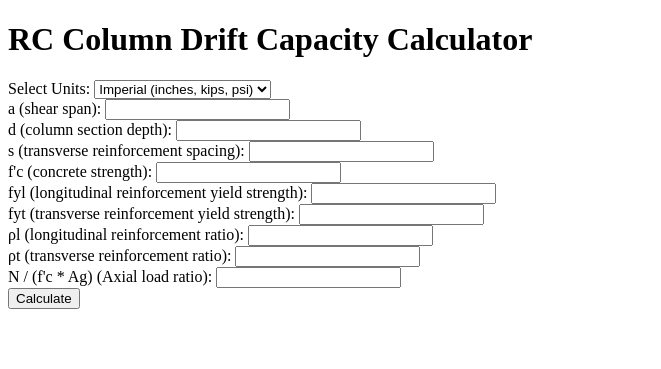
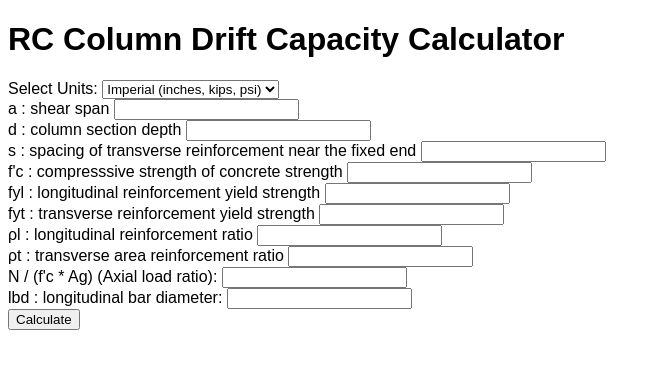
Before and after one commit to LiamPledger/Drift-Capacity-of-RC-Columns, a Flask app: page / in a window 1280 px wide. Shown: the top 369 px of the page, without its empty margins (0-661 px from the left). Run offline with Flask 3, Linux system fonts and the light colour scheme.

Commit message:
Add files via upload

```diff
--- a/templates/index.html
+++ b/templates/index.html
@@ -4,6 +4,15 @@
 <html>
 <head>
     <title>RC Column Drift Capacity Calculator</title>
+    <style>
+        body {
+            font-family: 'Bahnschrift', sans-serif;
+        }
+        h1 {
+            font-family: 'Bahnschrift', sans-serif;
+        }
+        /* Add additional CSS styles as needed */
+    </style>
 </head>
 <body>
     <h1>RC Column Drift Capacity Calculator</h1>
@@ -13,24 +22,26 @@
             <option value="1">Imperial (inches, kips, psi)</option>
             <option value="0">Metric (mm, kN, MPa)</option>
         </select><br>
-        <label for="a">a (shear span):</label>
+        <label for="a">a : shear span</label>
         <input type="number" name="a" step="any" required><br>
-        <label for="d">d (column section depth):</label>
+        <label for="d">d : column section depth</label>
         <input type="number" name="d" step="any" required><br>
-        <label for="s">s (transverse reinforcement spacing):</label>
+        <label for="s">s : spacing of transverse reinforcement near the fixed end</label>
         <input type="number" name="s" step="any" required><br>
-        <label for="fc">f'c (concrete strength):</label>
+        <label for="fc">f'c : compresssive strength of concrete strength</label>
         <input type="number" name="fc" step="any" required><br>
-        <label for="fyl">fyl (longitudinal reinforcement yield strength):</label>
+        <label for="fyl">fyl : longitudinal reinforcement yield strength</label>
         <input type="number" name="fyl" step="any" required><br>
-        <label for="fyt">fyt (transverse reinforcement yield strength):</label>
+        <label for="fyt">fyt : transverse reinforcement yield strength</label>
         <input type="number" name="fyt" step="any" required><br>
-        <label for="ρl">ρl (longitudinal reinforcement ratio):</label>
+        <label for="ρl">ρl : longitudinal reinforcement ratio</label>
         <input type="number" name="ρl" step="any" required><br>
-        <label for="ρt">ρt (transverse reinforcement ratio):</label>
+        <label for="ρt">ρt : transverse area reinforcement ratio </label>
         <input type="number" name="ρt" step="any" required><br>
         <label for="v">N / (f'c * Ag) (Axial load ratio):</label>
         <input type="number" name="v" step="any" required><br>
+        <label for="lbd">lbd : longitudinal bar diameter:</label>
+        <input type="number" name="lbd" step="any" required><br>
         <input type="submit" value="Calculate">
     </form>
 </body>
```
